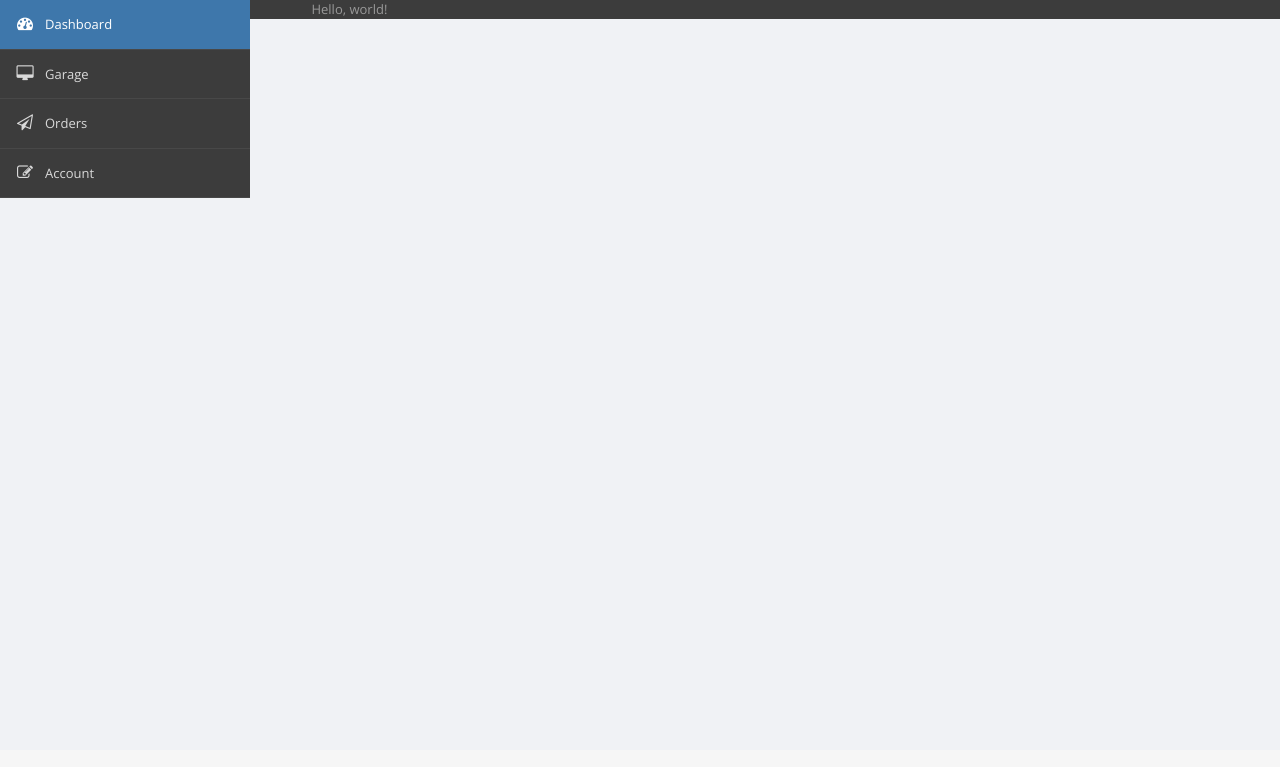
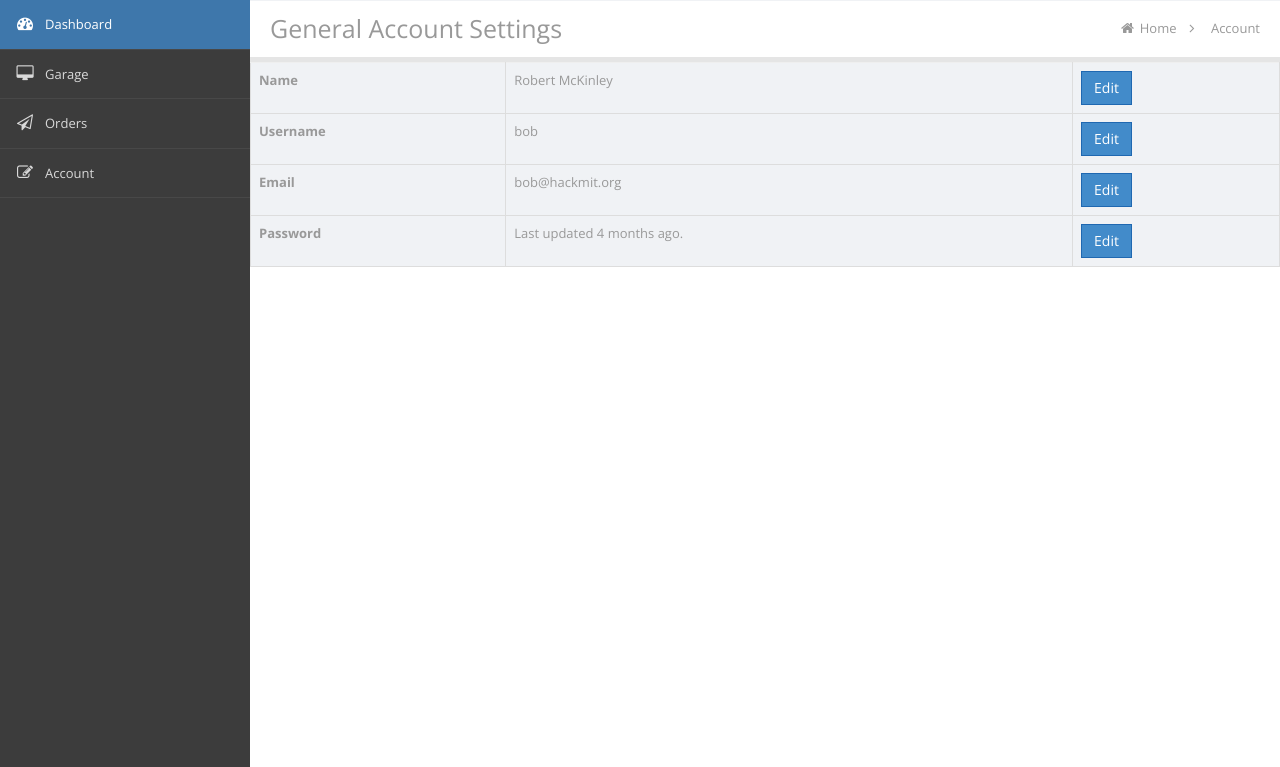
Before and after one commit to rahuang/GarageDrop, a Django app: template GarageSale/templates/account.html in a window 1280 px wide. Shown: the part 50-817 px from the top of the page. Before the commit the page ends 248 px from the top, so only its background shows below. Run offline with Django 3.2, Linux system fonts and the light colour scheme; the template is opened without the code that fills it, so the values that code supplies are empty; some libraries are stand-ins or nearby versions.

Commit message:
account setup

```diff
--- a/GarageSale/templates/account.html
+++ b/GarageSale/templates/account.html
@@ -1,7 +1,50 @@
 {% extends 'base.html' %}
+{% block body %}
+<style type="text/css">
 
-{% block title %}Account Page{% endblock %}
 
-{% block body %}
-    <p>Hello, world!</p>
+</style>
+<div id="page-wrapper">
+    <!--BEGIN TITLE & BREADCRUMB PAGE-->
+    <div id="title-breadcrumb-option-demo" class="page-title-breadcrumb">
+        <div class="page-header pull-left">
+            <div class="page-title">
+                General Account Settings</div>
+        </div>
+        <ol class="breadcrumb page-breadcrumb pull-right">
+            <li><i class="fa fa-home"></i>&nbsp;<a href="dashboard.html">Home</a>&nbsp;&nbsp;<i class="fa fa-angle-right"></i>&nbsp;&nbsp;</li>
+            <li class="hidden"><a href="#">Tables</a>&nbsp;&nbsp;<i class="fa fa-angle-right"></i>&nbsp;&nbsp;</li>
+            <li class="active">Account</li>
+        </ol>
+        <div class="clearfix">
+        </div>
+    </div>
+        <table class="table table-hover table-bordered" style = "margin-bottom: 0;">
+            <tbody>
+            <tr>
+                <td><b>Name</b></td>
+                <td>Robert McKinley</td>
+                <td><button type="button" class="btn btn-primary">Edit</button></td>
+            </tr>
+            <tr>
+                <td><b>Username</b></td>
+                <td>bob</td>
+                <td><button type="button" class="btn btn-primary">Edit</button></td>
+            </tr>
+            <tr>
+                <td><b>Email</b></td>
+                <td>bob@hackmit.org</td>
+                <td><button type="button" class="btn btn-primary">Edit</button></td>
+            </tr>
+            <tr>
+                <td><b>Password</b></td>
+                <td>Last updated 4 months ago.</td>
+                <td><button type="button" class="btn btn-primary">Edit</button></td>
+            </tr>
+            </tbody>
+        </table>
+        <div id="container" style="height: 500px;background-color: white;"></div>
+    </div>
+
+</div>
 {% endblock %}
```
